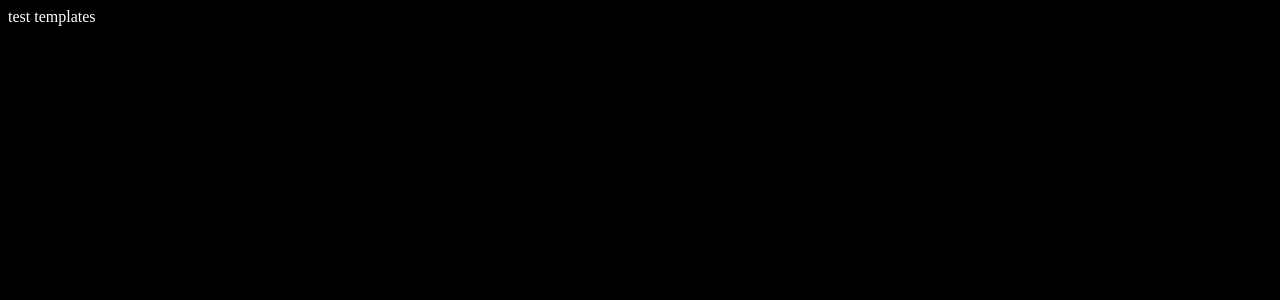
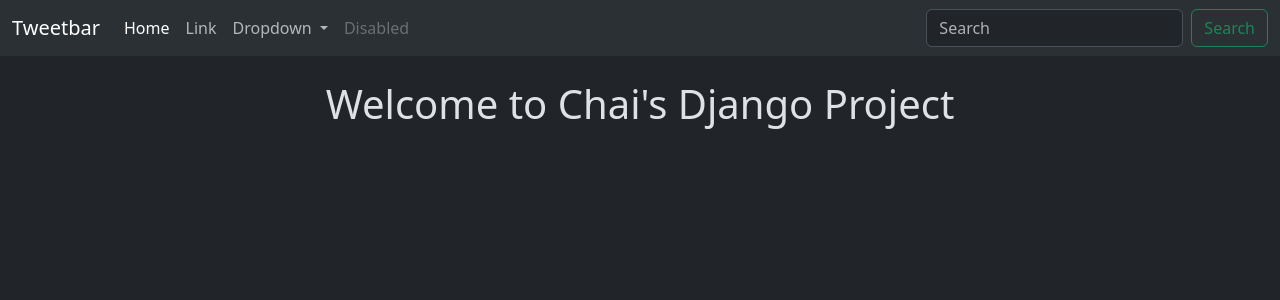
Before and after one commit to MUHAMMADSabbirHossain/chai-aur-django, a Django app: page /tweet/ in a window 1280 px wide. Before the commit the part shown is almost empty. Shown: the top 300 px of the page. Run offline with Django 5.2, Linux system fonts and the light colour scheme; some libraries are stand-ins or nearby versions.

Commit message:
Add layout template and update index template to extend layout

```diff
--- /dev/null
+++ b/Build a full stack project in Django for beginners/chaiheadq/templates/layout.html
@@ -0,0 +1,56 @@
+{% load static %}
+
+<!DOCTYPE html>
+<html lang="en" data-bs-theme="dark">
+<head>
+    <meta charset="UTF-8">
+    <meta name="viewport" content="width=device-width, initial-scale=1.0">
+    <title>
+        {% block title %}
+        Chai aur Django
+        {% endblock %}
+    </title>
+    <link href="https://cdn.jsdelivr.net/npm/bootstrap@5.3.7/dist/css/bootstrap.min.css" rel="stylesheet" integrity="sha384-LN+7fdVzj6u52u30Kp6M/trliBMCMKTyK833zpbD+pXdCLuTusPj697FH4R/5mcr" crossorigin="anonymous">
+</head>
+<body class="">
+    <nav class="navbar navbar-expand-lg bg-body-tertiary">
+  <div class="container-fluid">
+    <a class="navbar-brand" href="#">Tweetbar</a>
+    <button class="navbar-toggler" type="button" data-bs-toggle="collapse" data-bs-target="#navbarSupportedContent" aria-controls="navbarSupportedContent" aria-expanded="false" aria-label="Toggle navigation">
+      <span class="navbar-toggler-icon"></span>
+    </button>
+    <div class="collapse navbar-collapse" id="navbarSupportedContent">
+      <ul class="navbar-nav me-auto mb-2 mb-lg-0">
+        <li class="nav-item">
+          <a class="nav-link active" aria-current="page" href="#">Home</a>
+        </li>
+        <li class="nav-item">
+          <a class="nav-link" href="#">Link</a>
+        </li>
+        <li class="nav-item dropdown">
+          <a class="nav-link dropdown-toggle" href="#" role="button" data-bs-toggle="dropdown" aria-expanded="false">
+            Dropdown
+          </a>
+          <ul class="dropdown-menu">
+            <li><a class="dropdown-item" href="#">Action</a></li>
+            <li><a class="dropdown-item" href="#">Another action</a></li>
+            <li><hr class="dropdown-divider"></li>
+            <li><a class="dropdown-item" href="#">Something else here</a></li>
+          </ul>
+        </li>
+        <li class="nav-item">
+          <a class="nav-link disabled" aria-disabled="true">Disabled</a>
+        </li>
+      </ul>
+      <form class="d-flex" role="search">
+        <input class="form-control me-2" type="search" placeholder="Search" aria-label="Search"/>
+        <button class="btn btn-outline-success" type="submit">Search</button>
+      </form>
+    </div>
+  </div>
+</nav>
+    <div class="container">
+        {% block content %}{% endblock %}
+    </div>
+</body>
+</html>
--- a/Build a full stack project in Django for beginners/chaiheadq/tweet/templates/index.html
+++ b/Build a full stack project in Django for beginners/chaiheadq/tweet/templates/index.html
@@ -1,17 +1,9 @@
-<!DOCTYPE html>
-<html lang="en">
-<head>
-    <meta charset="UTF-8">
-    <meta name="viewport" content="width=device-width, initial-scale=1.0">
-    <title>Document</title>
-    <style>
-        body{
-            background-color: #000;
-            color: #fff;
-        }
-    </style>
-</head>
-<body>
-    test templates
-</body>
-</html>
+{% extends "layout.html" %}
+
+{% block title %}
+Chai aur Tweet
+{% endblock %}
+
+{% block content %}
+<h1 class="text-center mt-4">Welcome to Chai's Django Project</h1>
+{% endblock %}
```
